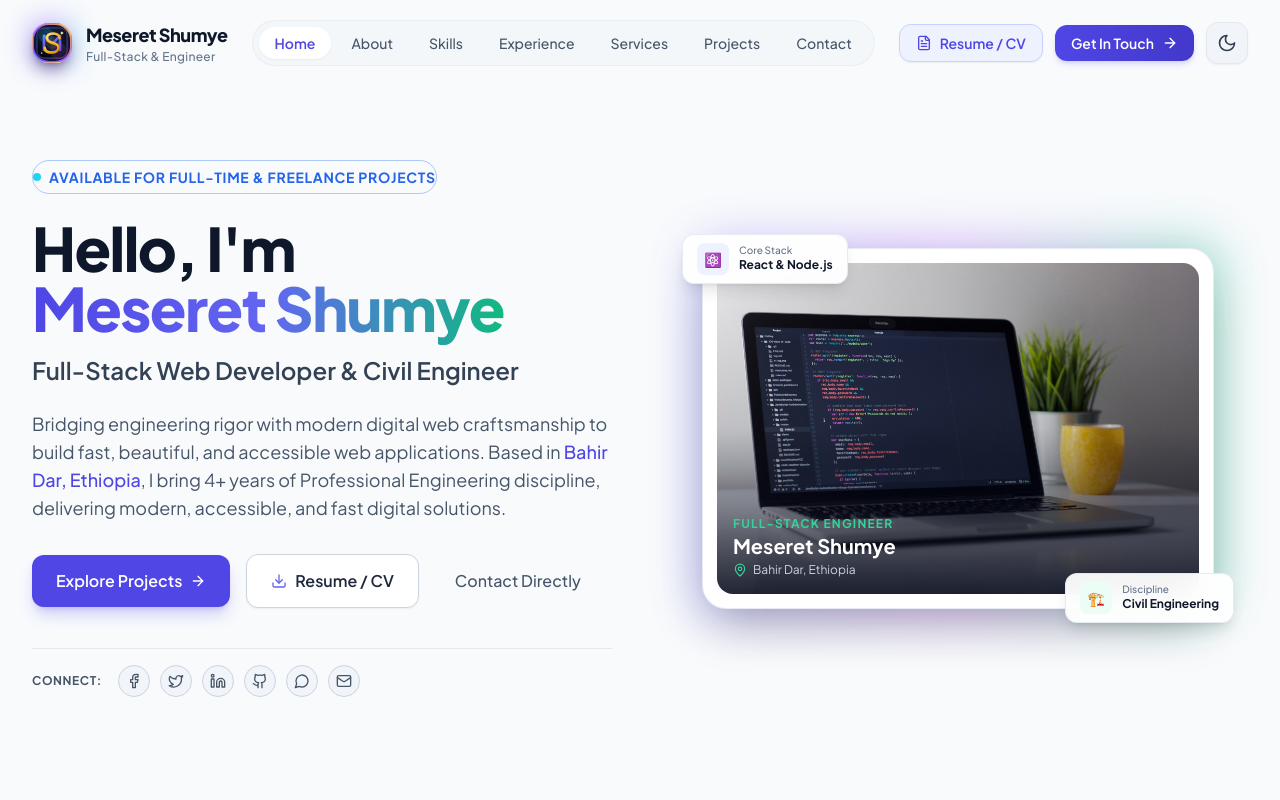
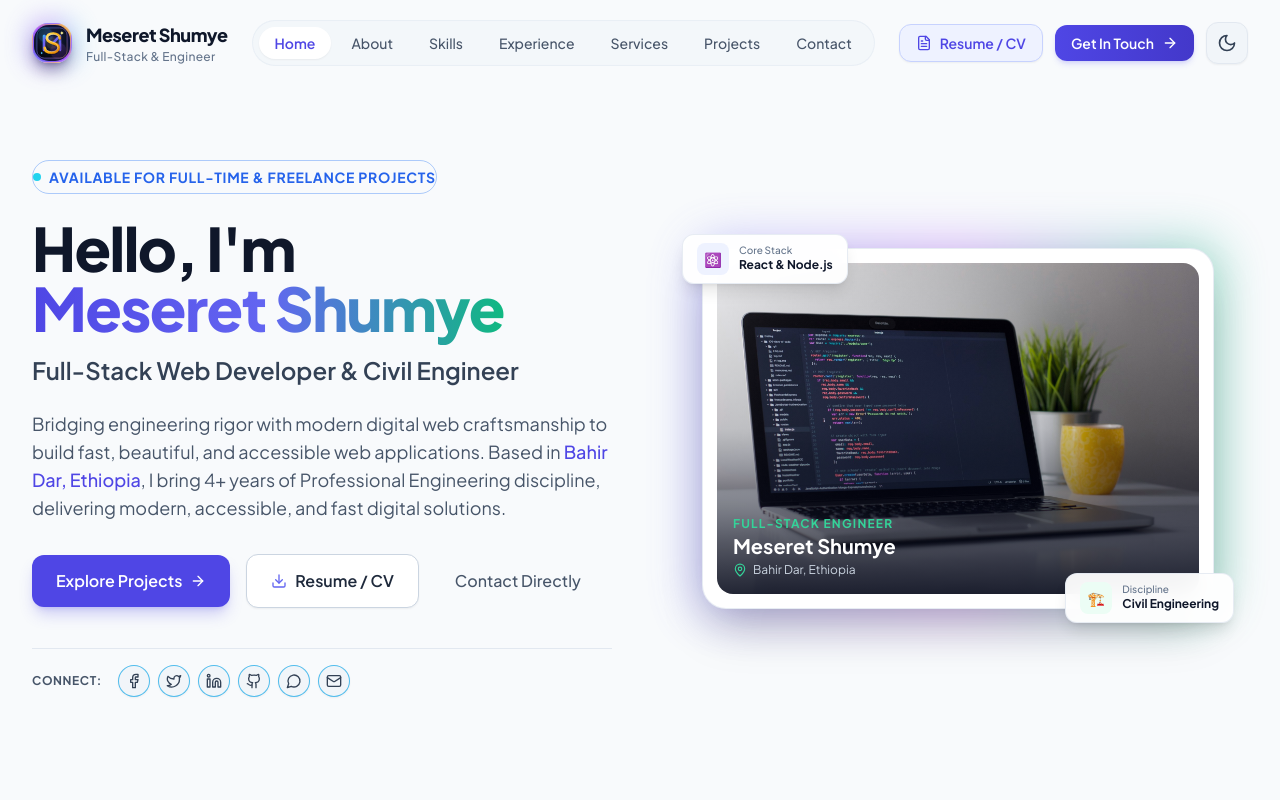
Before and after one commit to meseretshumye/Resume, a React (Vite) app: page / in a window 1280 px wide. Shown: the top 800 px of the page. Built offline with nearby package versions, Linux system fonts and the light colour scheme.

Commit message:
style: apply electric-blue circular outline, white glyphs, and luminous hover glow to social icons

```diff
--- a/src/components/Footer.jsx
+++ b/src/components/Footer.jsx
@@ -67,7 +67,7 @@ export default function Footer({ personalInfo }) {
       </div>
 
       {/* Bottom Bar: Contrast Dark Band with Subtle Electric-Blue Top Border */}
-      <div className="border-t border-blue-500/25 bg-[#050811] py-5">
+      <div className="border-t border-sky-500/40 bg-[#050811] py-5">
         <div className="max-w-7xl mx-auto px-4 sm:px-6 lg:px-8 flex flex-col md:flex-row items-center justify-between gap-4 text-xs text-slate-400">
 
           {/* Left: Copyright */}
@@ -92,7 +92,7 @@ export default function Footer({ personalInfo }) {
                 href={personalInfo.socialLinks.facebook}
                 target="_blank"
                 rel="noopener noreferrer"
-                className="w-8 h-8 rounded-full bg-[#0e1629] border border-slate-700/60 hover:border-sky-400 hover:bg-sky-500/10 text-slate-300 hover:text-sky-400 flex items-center justify-center transition-all shadow-xs"
+                className="w-8 h-8 rounded-full bg-[#0e1629] border border-sky-500/70 text-white hover:bg-sky-500 hover:border-sky-400 hover:text-white hover:scale-110 hover:shadow-[0_0_12px_rgba(14,165,233,0.5)] flex items-center justify-center transition-all duration-300 shadow-sm cursor-pointer"
                 aria-label="Facebook"
               >
                 <Facebook className="w-4 h-4" />
@@ -103,7 +103,7 @@ export default function Footer({ personalInfo }) {
                 href={personalInfo.socialLinks.twitter}
                 target="_blank"
                 rel="noopener noreferrer"
-                className="w-8 h-8 rounded-full bg-[#0e1629] border border-slate-700/60 hover:border-sky-400 hover:bg-sky-500/10 text-slate-300 hover:text-sky-400 flex items-center justify-center transition-all shadow-xs"
+                className="w-8 h-8 rounded-full bg-[#0e1629] border border-sky-500/70 text-white hover:bg-sky-500 hover:border-sky-400 hover:text-white hover:scale-110 hover:shadow-[0_0_12px_rgba(14,165,233,0.5)] flex items-center justify-center transition-all duration-300 shadow-sm cursor-pointer"
                 aria-label="Twitter"
               >
                 <Twitter className="w-4 h-4" />
@@ -114,7 +114,7 @@ export default function Footer({ personalInfo }) {
                 href={personalInfo.socialLinks.linkedin}
                 target="_blank"
                 rel="noopener noreferrer"
-                className="w-8 h-8 rounded-full bg-[#0e1629] border border-slate-700/60 hover:border-sky-400 hover:bg-sky-500/10 text-slate-300 hover:text-sky-400 flex items-center justify-center transition-all shadow-xs"
+                className="w-8 h-8 rounded-full bg-[#0e1629] border border-sky-500/70 text-white hover:bg-sky-500 hover:border-sky-400 hover:text-white hover:scale-110 hover:shadow-[0_0_12px_rgba(14,165,233,0.5)] flex items-center justify-center transition-all duration-300 shadow-sm cursor-pointer"
                 aria-label="LinkedIn"
               >
                 <Linkedin className="w-4 h-4" />
@@ -125,7 +125,7 @@ export default function Footer({ personalInfo }) {
                 href={personalInfo.socialLinks.github}
                 target="_blank"
                 rel="noopener noreferrer"
-                className="w-8 h-8 rounded-full bg-[#0e1629] border border-slate-700/60 hover:border-sky-400 hover:bg-sky-500/10 text-slate-300 hover:text-sky-400 flex items-center justify-center transition-all shadow-xs"
+                className="w-8 h-8 rounded-full bg-[#0e1629] border border-sky-500/70 text-white hover:bg-sky-500 hover:border-sky-400 hover:text-white hover:scale-110 hover:shadow-[0_0_12px_rgba(14,165,233,0.5)] flex items-center justify-center transition-all duration-300 shadow-sm cursor-pointer"
                 aria-label="GitHub"
               >
                 <Github className="w-4 h-4" />
@@ -136,7 +136,7 @@ export default function Footer({ personalInfo }) {
                 href={personalInfo.socialLinks.whatsapp}
                 target="_blank"
                 rel="noopener noreferrer"
-                className="w-8 h-8 rounded-full bg-[#0e1629] border border-slate-700/60 hover:border-emerald-400 hover:bg-emerald-500/10 text-slate-300 hover:text-emerald-400 flex items-center justify-center transition-all shadow-xs"
+                className="w-8 h-8 rounded-full bg-[#0e1629] border border-sky-500/70 text-white hover:bg-emerald-500 hover:border-emerald-400 hover:text-white hover:scale-110 hover:shadow-[0_0_12px_rgba(16,185,129,0.5)] flex items-center justify-center transition-all duration-300 shadow-sm cursor-pointer"
                 aria-label="WhatsApp"
               >
                 <MessageCircle className="w-4 h-4" />
@@ -145,7 +145,7 @@ export default function Footer({ personalInfo }) {
             {personalInfo.email && (
               <a
                 href={`mailto:${personalInfo.email}`}
-                className="w-8 h-8 rounded-full bg-[#0e1629] border border-slate-700/60 hover:border-sky-400 hover:bg-sky-500/10 text-slate-300 hover:text-sky-400 flex items-center justify-center transition-all shadow-xs"
+                className="w-8 h-8 rounded-full bg-[#0e1629] border border-sky-500/70 text-white hover:bg-sky-500 hover:border-sky-400 hover:text-white hover:scale-110 hover:shadow-[0_0_12px_rgba(14,165,233,0.5)] flex items-center justify-center transition-all duration-300 shadow-sm cursor-pointer"
                 aria-label="Email"
               >
                 <Mail className="w-4 h-4" />
--- a/src/components/Hero.jsx
+++ b/src/components/Hero.jsx
@@ -113,13 +113,13 @@ export default function Hero({ personalInfo, stats, onOpenResume }) {
               <span className="text-xs uppercase tracking-wider text-slate-600 dark:text-slate-300 font-bold mr-1">
                 CONNECT:
               </span>
-              <div className="flex items-center gap-2.5">
+              <div className="flex items-center gap-2">
                 {personalInfo.socialLinks?.facebook && (
                   <a
                     href={personalInfo.socialLinks.facebook}
                     target="_blank"
                     rel="noopener noreferrer"
-                    className="w-8 h-8 rounded-full bg-slate-100 dark:bg-[#0e1629] border border-slate-300 dark:border-slate-700/60 hover:border-sky-400 hover:bg-sky-500/10 text-slate-600 dark:text-slate-300 hover:text-sky-400 flex items-center justify-center transition-all shadow-xs"
+                    className="w-8 h-8 rounded-full bg-slate-100 dark:bg-[#0e1629] border border-sky-500/70 text-slate-700 dark:text-white hover:bg-sky-500 hover:border-sky-400 hover:text-white hover:scale-110 hover:shadow-[0_0_12px_rgba(14,165,233,0.5)] flex items-center justify-center transition-all duration-300 shadow-sm cursor-pointer"
                     aria-label="Facebook"
                   >
                     <Facebook className="w-4 h-4" />
@@ -130,7 +130,7 @@ export default function Hero({ personalInfo, stats, onOpenResume }) {
                     href={personalInfo.socialLinks.twitter}
                     target="_blank"
                     rel="noopener noreferrer"
-                    className="w-8 h-8 rounded-full bg-slate-100 dark:bg-[#0e1629] border border-slate-300 dark:border-slate-700/60 hover:border-sky-400 hover:bg-sky-500/10 text-slate-600 dark:text-slate-300 hover:text-sky-400 flex items-center justify-center transition-all shadow-xs"
+                    className="w-8 h-8 rounded-full bg-slate-100 dark:bg-[#0e1629] border border-sky-500/70 text-slate-700 dark:text-white hover:bg-sky-500 hover:border-sky-400 hover:text-white hover:scale-110 hover:shadow-[0_0_12px_rgba(14,165,233,0.5)] flex items-center justify-center transition-all duration-300 shadow-sm cursor-pointer"
                     aria-label="Twitter"
                   >
                     <Twitter className="w-4 h-4" />
@@ -141,7 +141,7 @@ export default function Hero({ personalInfo, stats, onOpenResume }) {
                     href={personalInfo.socialLinks.linkedin}
                     target="_blank"
                     rel="noopener noreferrer"
-                    className="w-8 h-8 rounded-full bg-slate-100 dark:bg-[#0e1629] border border-slate-300 dark:border-slate-700/60 hover:border-sky-400 hover:bg-sky-500/10 text-slate-600 dark:text-slate-300 hover:text-sky-400 flex items-center justify-center transition-all shadow-xs"
+                    className="w-8 h-8 rounded-full bg-slate-100 dark:bg-[#0e1629] border border-sky-500/70 text-slate-700 dark:text-white hover:bg-sky-500 hover:border-sky-400 hover:text-white hover:scale-110 hover:shadow-[0_0_12px_rgba(14,165,233,0.5)] flex items-center justify-center transition-all duration-300 shadow-sm cursor-pointer"
                     aria-label="LinkedIn"
                   >
                     <Linkedin className="w-4 h-4" />
@@ -152,7 +152,7 @@ export default function Hero({ personalInfo, stats, onOpenResume }) {
                     href={personalInfo.socialLinks.github}
                     target="_blank"
                     rel="noopener noreferrer"
-                    className="w-8 h-8 rounded-full bg-slate-100 dark:bg-[#0e1629] border border-slate-300 dark:border-slate-700/60 hover:border-sky-400 hover:bg-sky-500/10 text-slate-600 dark:text-slate-300 hover:text-sky-400 flex items-center justify-center transition-all shadow-xs"
+                    className="w-8 h-8 rounded-full bg-slate-100 dark:bg-[#0e1629] border border-sky-500/70 text-slate-700 dark:text-white hover:bg-sky-500 hover:border-sky-400 hover:text-white hover:scale-110 hover:shadow-[0_0_12px_rgba(14,165,233,0.5)] flex items-center justify-center transition-all duration-300 shadow-sm cursor-pointer"
                     aria-label="GitHub"
                   >
                     <Github className="w-4 h-4" />
@@ -163,7 +163,7 @@ export default function Hero({ personalInfo, stats, onOpenResume }) {
                     href={personalInfo.socialLinks.whatsapp}
                     target="_blank"
                     rel="noopener noreferrer"
-                    className="w-8 h-8 rounded-full bg-slate-100 dark:bg-[#0e1629] border border-slate-300 dark:border-slate-700/60 hover:border-emerald-400 hover:bg-emerald-500/10 text-slate-600 dark:text-slate-300 hover:text-emerald-400 flex items-center justify-center transition-all shadow-xs"
+                    className="w-8 h-8 rounded-full bg-slate-100 dark:bg-[#0e1629] border border-sky-500/70 text-slate-700 dark:text-white hover:bg-emerald-500 hover:border-emerald-400 hover:text-white hover:scale-110 hover:shadow-[0_0_12px_rgba(16,185,129,0.5)] flex items-center justify-center transition-all duration-300 shadow-sm cursor-pointer"
                     aria-label="WhatsApp"
                   >
                     <MessageCircle className="w-4 h-4" />
@@ -172,7 +172,7 @@ export default function Hero({ personalInfo, stats, onOpenResume }) {
                 {personalInfo.email && (
                   <a
                     href={`mailto:${personalInfo.email}`}
-                    className="w-8 h-8 rounded-full bg-slate-100 dark:bg-[#0e1629] border border-slate-300 dark:border-slate-700/60 hover:border-sky-400 hover:bg-sky-500/10 text-slate-600 dark:text-slate-300 hover:text-sky-400 flex items-center justify-center transition-all shadow-xs"
+                    className="w-8 h-8 rounded-full bg-slate-100 dark:bg-[#0e1629] border border-sky-500/70 text-slate-700 dark:text-white hover:bg-sky-500 hover:border-sky-400 hover:text-white hover:scale-110 hover:shadow-[0_0_12px_rgba(14,165,233,0.5)] flex items-center justify-center transition-all duration-300 shadow-sm cursor-pointer"
                     aria-label="Email"
                   >
                     <Mail className="w-4 h-4" />
```
